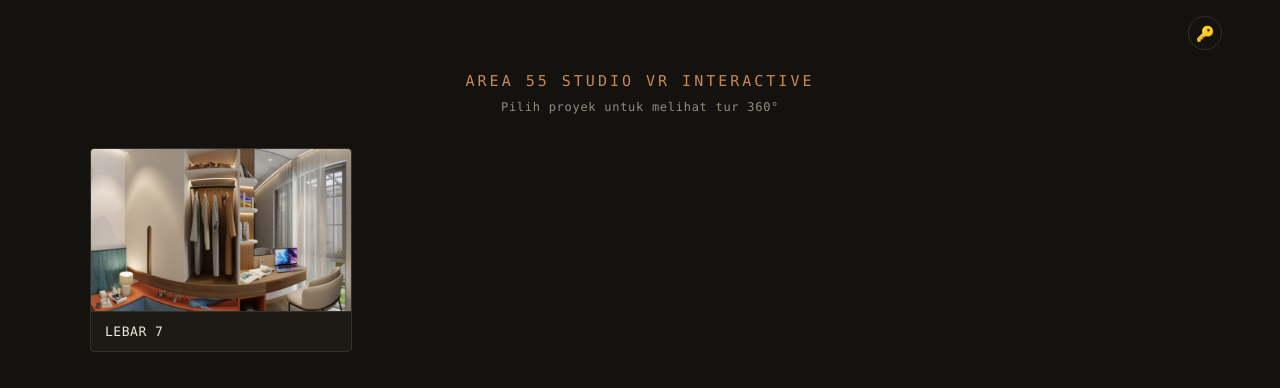
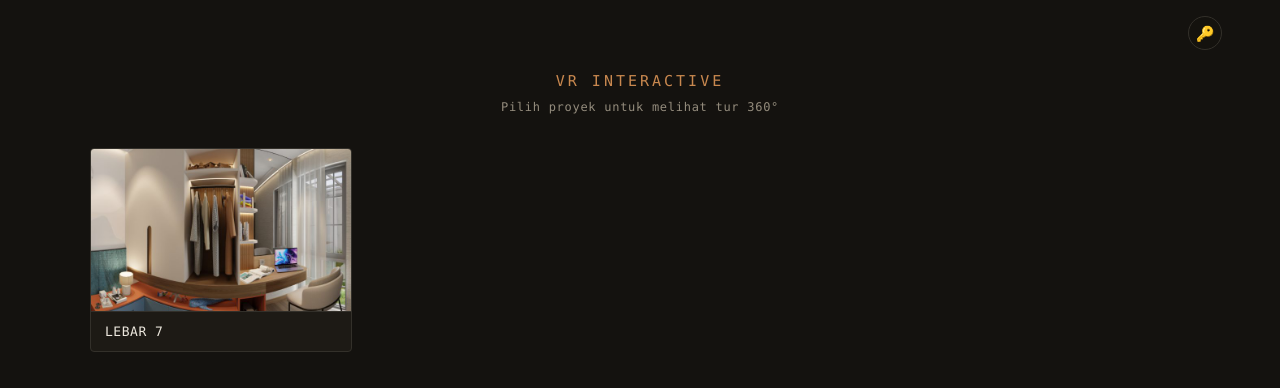
Before and after one commit to anakinskywalker-id/360MOI, a plain HTML site: page index.html in a window 1280 px wide. Drawn offline with Linux system fonts and the light colour scheme.

Commit message:
Update loading brand text to 'VR INTERACTIVE'

```diff
--- a/index.html
+++ b/index.html
@@ -9,7 +9,7 @@
 <body>
 <div id="stage">
   <div id="loadingScreen">
-    <div id="loadingBrand">AREA 55 STUDIO VR INTERACTIVE</div>
+    <div id="loadingBrand">VR INTERACTIVE</div>
     <div id="loadingBarTrack"><div id="loadingBarFill"></div></div>
     <div id="loadingPercent">0%</div>
     <div id="loadingSub">Memuat panorama…</div>
@@ -47,7 +47,7 @@
   </div>
 
   <div id="compass">
-    <div id="studio-brand">AREA 55 STUDIO VR INTERACTIVE</div>
+    <div id="studio-brand">VR INTERACTIVE</div>
   </div>
 
   <div id="hint">
```
